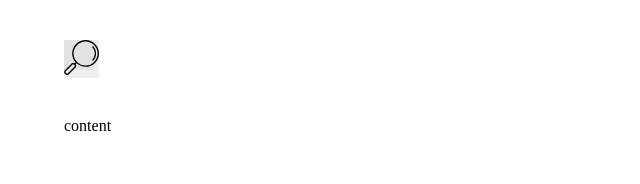
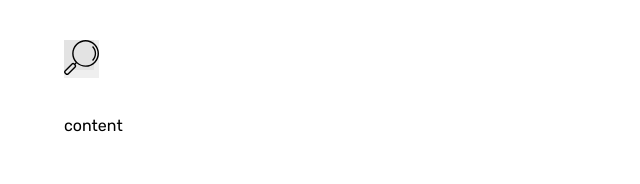
Before and after one commit to kstawinski/emojis, a Vue app: page / in a window 1280 px wide. Shown: the top 184 px of the page, without its empty margins (0-640 px from the left). Built offline with nearby package versions, Linux system fonts and the light colour scheme.

Commit message:
Add font

```diff
--- a/src/App.vue
+++ b/src/App.vue
@@ -17,6 +17,12 @@
 
 <style lang="scss">
 @import url('assets/reset.css');
+@import url('https://fonts.googleapis.com/css2?family=Rubik:wght@400;500&display=swap');
+
+body {
+  font-family: 'Rubik', sans-serif;
+  -webkit-font-smoothing: antialiased;
+}
 
 .container {
   width: 90%;
```
